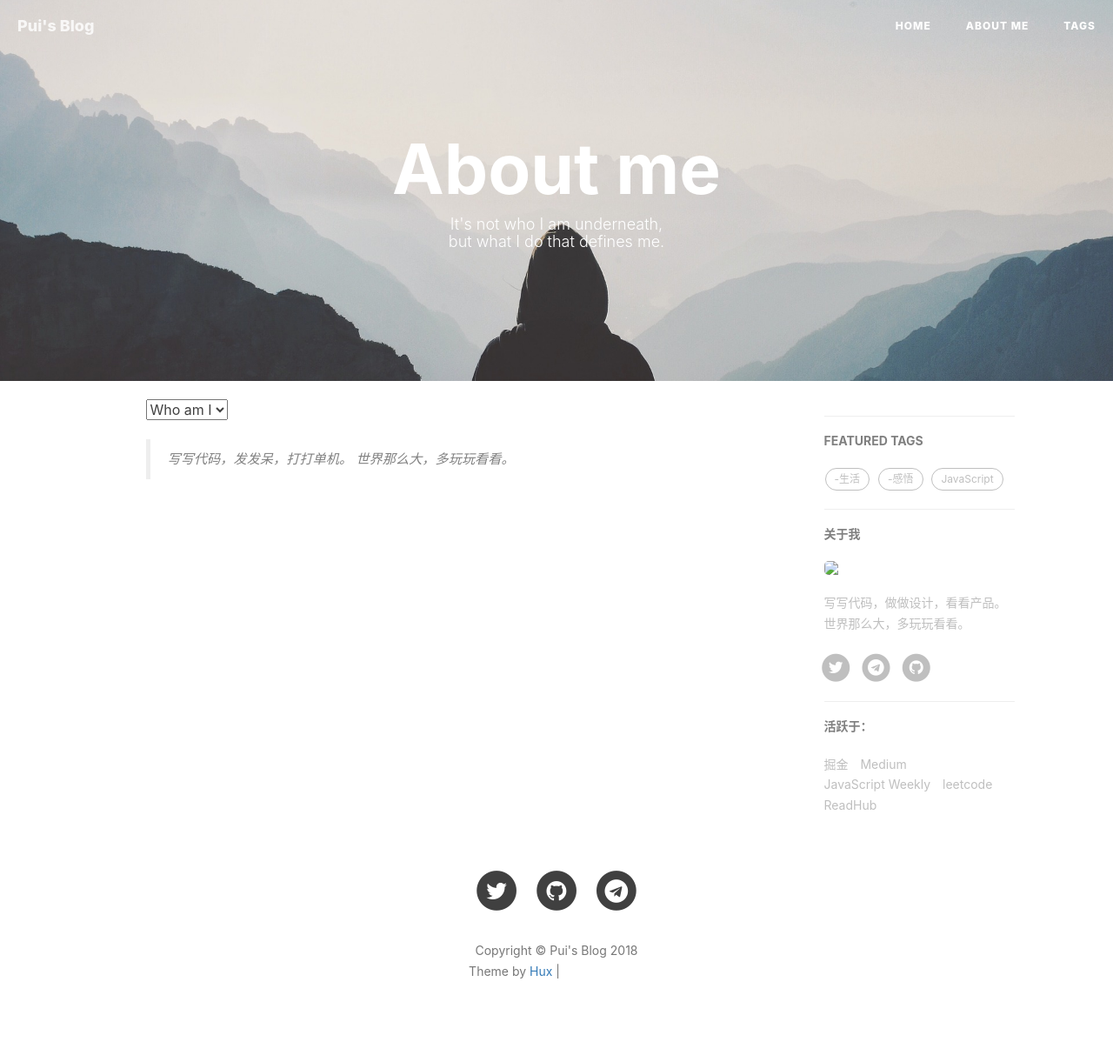
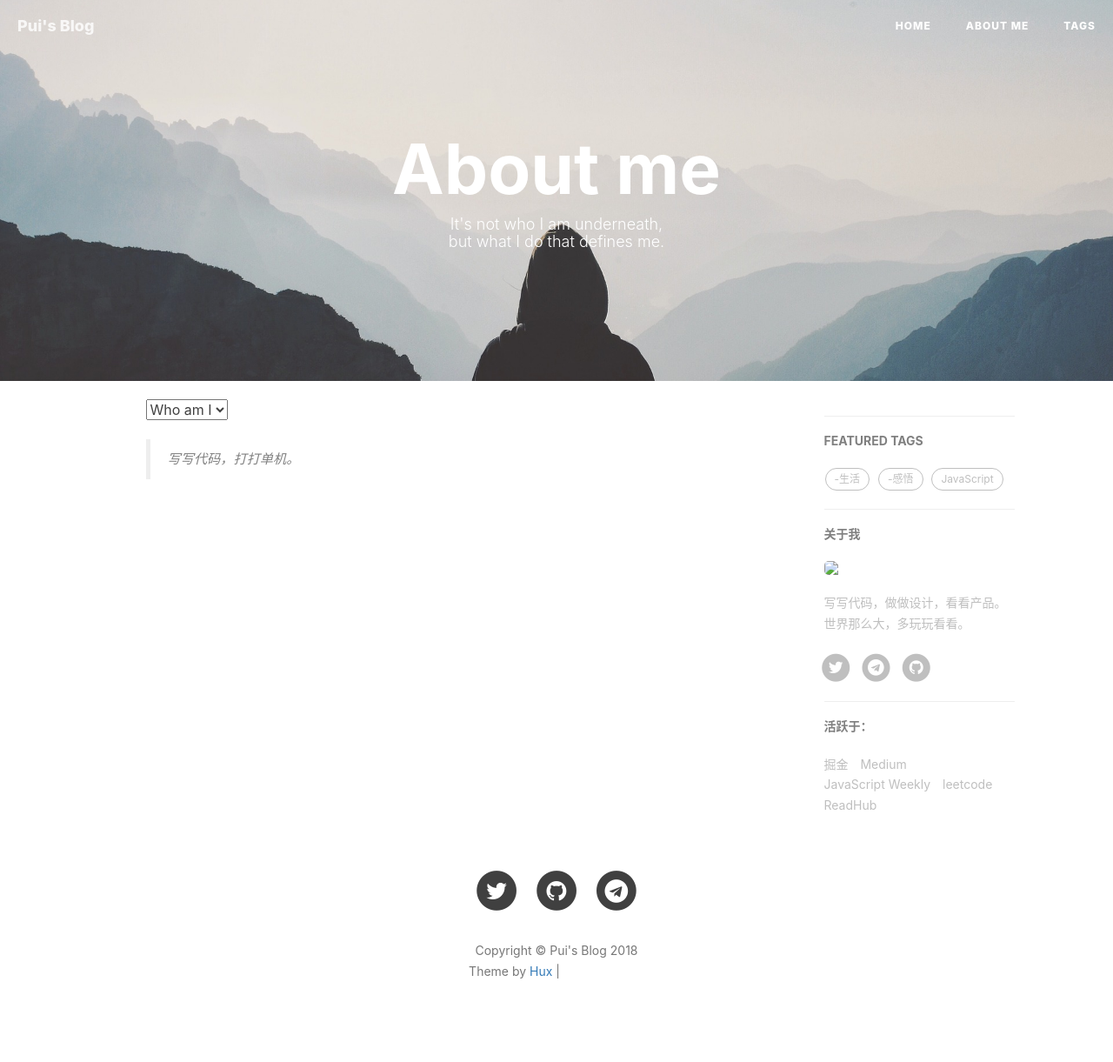
Before and after one commit to laampui/laampui.github.io, a Jekyll site: the page built from about.html, in a window 1280 px wide. Shown: the whole page at 87% size. Built offline with Jekyll 4.4.1, drawn with Linux system fonts in a browser that asks for light colours; comment, search, counter and statistics services are not loaded; grey boxes are pictures that could not be loaded.

Commit message:
update quote

```diff
--- a/about.html
+++ b/about.html
@@ -14,8 +14,7 @@ header-img: "img/about-bg.jpg"
 <!-- Chinese Version -->
 <div class="zh post-container">
     <blockquote>
-        写写代码，发发呆，打打单机。
-        世界那么大，多玩玩看看。
+        写写代码，打打单机。
     </blockquote>
     <br>
     <br>
```
